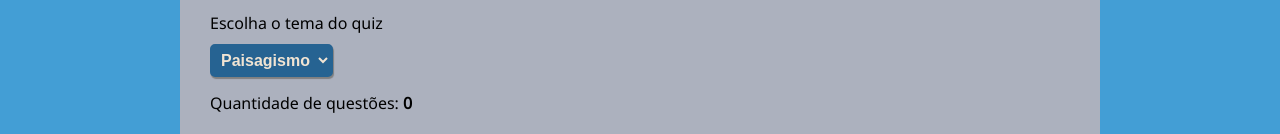
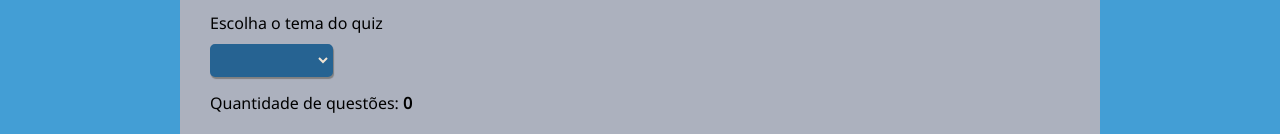
Before and after one commit to MarioHCezar/google-sheets-quiz, a plain HTML site: page index.html in a window 1280 px wide. Both pictures are taken after a click on the button "Iniciar". Shown: the part 210-344 px from the top of the page. Drawn offline with Linux system fonts and the light colour scheme; no server answers.

Commit message:
Update index.html

```diff
--- a/index.html
+++ b/index.html
@@ -51,7 +51,7 @@
         <p>Escolha o tema do quiz</p>
         <form action=""></form>
         <select class="select" id="select" name="tema" onchange="setTheme()">
-<!--           <option disabled selected value></option> -->
+          <option disabled selected value></option>
           <option value="Paisagismo">Paisagismo</option>
 <!--           <option value="Historia">História</option>
           <option value="Projeto">Projeto</option>
```
